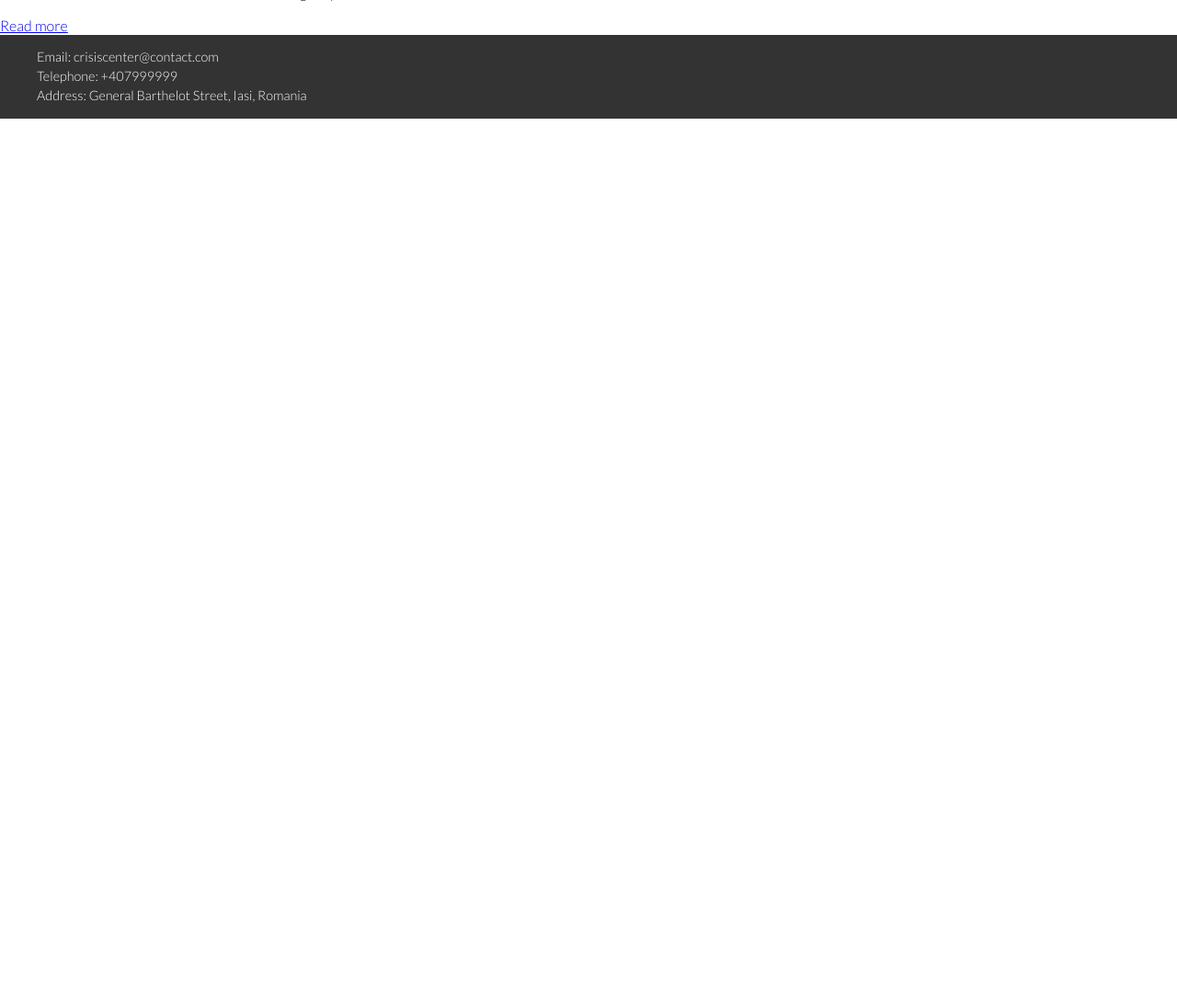
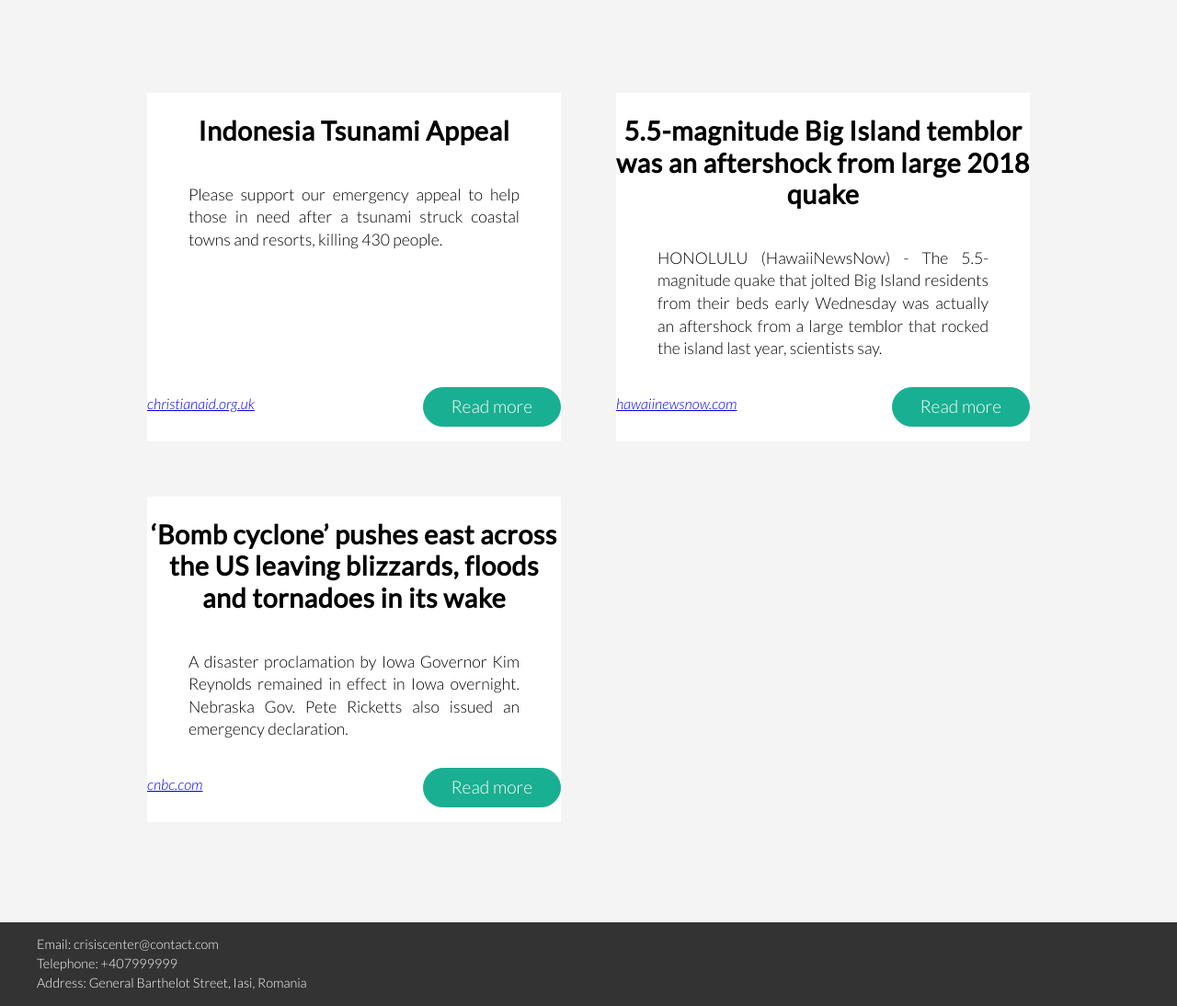
Before and after one commit to AlexandruSte/CrisisContainmentService, a PHP site: page /views/news.html in a window 1280 px wide. Shown: the part 982-2076 px from the top of the page at 92% size. Before the commit the page ends 1111 px from the top, so only its background shows below. Run offline with PHP 8.4, Linux system fonts and the light colour scheme.

Commit message:
News page styled, retouched CSS

```diff
--- a/style/global.css
+++ b/style/global.css
@@ -37,6 +37,7 @@ p {
 
 h2 {
     font-size: 180%;
+    line-height: 120%;
     text-align: center;
     margin-bottom: 30px;
     letter-spacing: 0.5px;
@@ -266,7 +267,6 @@ img {
 
 .horizontal_container > article {
     position: relative;
-    height: 600px;
     background-color: #fff;
 }
 
@@ -284,13 +284,14 @@ img {
     font-size: 110%;
     line-height: 140%;
     margin: 0 10%;
-    padding-bottom: 10px;
+    margin-bottom: 5em;
 }
 
 .horizontal_container > article > a {
-    position: absolute;
-    right: 5%;
-    bottom: 3%;
+    position:absolute;
+    bottom: 1em;
+    right: 1em;
+    float:right;
     font-size: 130%;
 }
 
--- a/style/global_1300.css
+++ b/style/global_1300.css
@@ -2,7 +2,15 @@
 
     nav > a:link {
         display:block;
-        padding: 0px 0px 4px 0px;
+        padding: 0 0 4px 0;
         margin-top: 4px;
     }
+
+    .horizontal_container {
+        display: grid;
+        grid-template-columns: repeat(2, 1fr);
+        grid-gap: 60px;
+        width: 75%;
+        margin: 0 auto;
+    }
 }
--- a/style/global_930.css
+++ b/style/global_930.css
@@ -5,4 +5,12 @@
         grid-template-columns: auto;
         justify-content: center;
     }
+
+    .horizontal_container {
+        display: grid;
+        grid-template-columns: repeat(1, 1fr);
+        grid-gap: 60px;
+        width: 75%;
+        margin: 0 auto;
+    }
 }
--- a/style/news.css
+++ b/style/news.css
@@ -0,0 +1,25 @@
+#map {
+    width:100%;
+    height: 50em;
+    margin-top:2em;
+}
+
+.horizontal_container > article > .sources {
+    position:absolute;
+    bottom:1em;
+    display:flex;
+    justify-content: left;
+    width:100%;
+    margin: 0;
+}
+
+
+.horizontal_container > article > .sources > .btn {
+    margin:auto;
+    margin-right:0;
+}
+
+
+.horizontal_container > article > .sources > .source {
+    padding-top:0.5em;
+}
--- a/views/add_alert.html
+++ b/views/add_alert.html
@@ -5,8 +5,8 @@
     <meta charset="UTF-8">
     <title>Add New Alert | Crisis Center</title>
     <link rel="stylesheet" href="../style/global.css">
+    <link rel="stylesheet" href="../style/global_1300.css">
     <link rel="stylesheet" href="../style/global_930.css">
-    <link rel="stylesheet" href="../style/global_1300.css">
     <link href='http://fonts.googleapis.com/css?family=Lato:100,300,400,300italic' rel='stylesheet' type='text/css'>
 </head>
 
--- a/views/articles.html
+++ b/views/articles.html
@@ -5,8 +5,8 @@
     <meta charset="UTF-8">
     <title>Articles</title>
     <link rel="stylesheet" href="../style/global.css">
+    <link rel="stylesheet" href="../style/global_1300.css">
     <link rel="stylesheet" href="../style/global_930.css">
-    <link rel="stylesheet" href="../style/global_1300.css">
     <link href='http://fonts.googleapis.com/css?family=Lato:100,300,400,300italic' rel='stylesheet' type='text/css'>
 </head>
 
--- a/views/contact.html
+++ b/views/contact.html
@@ -5,8 +5,8 @@
     <meta charset="UTF-8">
     <title>Contact | Crisis Center</title>
     <link rel="stylesheet" href="../style/global.css">
+    <link rel="stylesheet" href="../style/global_1300.css">
     <link rel="stylesheet" href="../style/global_930.css">
-    <link rel="stylesheet" href="../style/global_1300.css">
     <link href='http://fonts.googleapis.com/css?family=Lato:100,300,400,300italic' rel='stylesheet' type='text/css'>
 </head>
 
--- a/views/dashboard.html
+++ b/views/dashboard.html
@@ -5,8 +5,8 @@
     <meta charset="UTF-8">
     <title>Dashboard | Crisis Center</title>
     <link rel="stylesheet" href="../style/global.css">
+    <link rel="stylesheet" href="../style/global_1300.css">
     <link rel="stylesheet" href="../style/global_930.css">
-    <link rel="stylesheet" href="../style/global_1300.css">
     <link href='http://fonts.googleapis.com/css?family=Lato:100,300,400,300italic' rel='stylesheet' type='text/css'>
 </head>
 
--- a/views/find_person.html
+++ b/views/find_person.html
@@ -6,8 +6,8 @@
     <meta charset="UTF-8">
     <title>Find Missing Person | Crisis Centre</title>
     <link rel="stylesheet" href="../style/global.css">
+    <link rel="stylesheet" href="../style/global_1300.css">
     <link rel="stylesheet" href="../style/global_930.css">
-    <link rel="stylesheet" href="../style/global_1300.css">
     <link href='http://fonts.googleapis.com/css?family=Lato:100,300,400,300italic' rel='stylesheet' type='text/css'>
 </head>
 
--- a/views/index.html
+++ b/views/index.html
@@ -5,8 +5,8 @@
     <meta charset="UTF-8">
     <title>Home | Crisis Center</title>
     <link rel="stylesheet" href="../style/global.css">
+    <link rel="stylesheet" href="../style/global_1300.css">
     <link rel="stylesheet" href="../style/global_930.css">
-    <link rel="stylesheet" href="../style/global_1300.css">
     <link href='http://fonts.googleapis.com/css?family=Lato:100,300,400,300italic' rel='stylesheet' type='text/css'>
 </head>
 
--- a/views/news.html
+++ b/views/news.html
@@ -5,8 +5,9 @@
     <meta charset="UTF-8">
     <title>News | Crisis Center</title>
     <link rel="stylesheet" href="../style/global.css">
+    <link rel="stylesheet" href="../style/global_1300.css">
     <link rel="stylesheet" href="../style/global_930.css">
-    <link rel="stylesheet" href="../style/global_1300.css">
+    <link rel="stylesheet" href="../style/news.css">
     <link href='http://fonts.googleapis.com/css?family=Lato:100,300,400,300italic' rel='stylesheet' type='text/css'>
 </head>
 
@@ -31,26 +32,38 @@
     </header>
 
     <main>
-        <div id="map">
-            <iframe width="400" height="400" src="http://google.org/crisismap/weather_and_events?hl=en&llbox=58.22%2C20.1%2C-50.14%2C-143.89&t=TERRAIN&layers=30%2C1%2C31%2C32%2C1340721332252%3A49%2C20%2C12%2Clayer9%2C2&embedded=true" style="border: 1px solid #ccc"></iframe>
-        </div>
-        <div class="article_slideshow">
+        <iframe id = "map" src="http://google.org/crisismap/weather_and_events?hl=en&llbox=58.22%2C20.1%2C-50.14%2C-143.89&t=TERRAIN&layers=30%2C1%2C31%2C32%2C1340721332252%3A49%2C20%2C12%2Clayer9%2C2&embedded=true" style="border: 1px solid #ccc"></iframe>
+
+        <div class="container">
+            <div class="horizontal_container">
                 <article>
                     <h2>Indonesia Tsunami Appeal</h2>
                     <p>Please support our emergency appeal to help those in need after a tsunami struck coastal towns and resorts, killing 430 people.</p>
-                <a href="https://www.christianaid.org.uk/emergencies/indonesia-tsunami-appeal">Read more</a>
+                    <section class="sources">
+                        <a href="https://www.christianaid.org.uk" class="source" target="_blank"><i>christianaid.org.uk</i></a>
+                        <a href="https://www.christianaid.org.uk/emergencies/indonesia-tsunami-appeal" class="btn btn-full" target="_blank">Read more</a>
+                    </section>
                 </article>
                 <article>
                     <h2>5.5-magnitude Big Island temblor was an aftershock from large 2018 quake</h2>
                     <p>HONOLULU (HawaiiNewsNow) - The 5.5-magnitude quake that jolted Big Island residents from their beds early Wednesday was actually an aftershock from a large temblor that rocked the island last year, scientists say.</p>
-                <a href="http://www.hawaiinewsnow.com/2019/03/16/magnitude-temblor-big-island-was-actually-an-aftershock-large-quake/">Read more</a>
+
+                    <section class="sources">
+                        <a href="http://www.hawaiinewsnow.com" class="source" target="_blank"><i>hawaiinewsnow.com</i></a>
+                        <a href="http://www.hawaiinewsnow.com/2019/03/16/magnitude-temblor-big-island-was-actually-an-aftershock-large-quake/" class="btn btn-full" target="_blank">Read more</a>
+                    </section>
                 </article>
                 <article>
                     <h2>‘Bomb cyclone’ pushes east across the US leaving blizzards, floods and tornadoes in its wake</h2>
                     <p>A disaster proclamation by Iowa Governor Kim Reynolds remained in effect in Iowa overnight. Nebraska Gov. Pete Ricketts also issued an emergency declaration.</p>
-                <a href="https://www.cnbc.com/2019/03/15/bomb-cyclone-pushes-east-across-the-us-leaving-blizzards-floods-and-tornadoes-in-its-wake.html">Read more</a>
+                    <section class="sources">
+                        <a href = "http://cnbc.com" class="source" target="_blank"><i>cnbc.com</i></a>
+                        <a href="https://www.cnbc.com/2019/03/15/bomb-cyclone-pushes-east-across-the-us-leaving-blizzards-floods-and-tornadoes-in-its-wake.html" class="btn btn-full" target="_blank">Read more</a>
+                    </section>
                 </article>
             </div>
+        </div>
+
     </main>
 
     <!-- Footer should be on all pages-->
--- a/views/partners.html
+++ b/views/partners.html
@@ -5,8 +5,8 @@
     <meta charset="UTF-8">
     <title>Partners | Crisis Center</title>
     <link rel="stylesheet" href="../style/global.css">
+    <link rel="stylesheet" href="../style/global_1300.css">
     <link rel="stylesheet" href="../style/global_930.css">
-    <link rel="stylesheet" href="../style/global_1300.css">
     <link href='http://fonts.googleapis.com/css?family=Lato:100,300,400,300italic' rel='stylesheet' type='text/css'>
 </head>
 
--- a/views/sign_up.html
+++ b/views/sign_up.html
@@ -5,8 +5,8 @@
     <meta charset="UTF-8">
     <title>Sign Up | Crisis Center</title>
     <link rel="stylesheet" href="../style/global.css">
+    <link rel="stylesheet" href="../style/global_1300.css">
     <link rel="stylesheet" href="../style/global_930.css">
-    <link rel="stylesheet" href="../style/global_1300.css">
     <link href='http://fonts.googleapis.com/css?family=Lato:100,300,400,300italic' rel='stylesheet' type='text/css'>
 </head>
 
```
Lines whose indentation alone changed are shown as unchanged.
